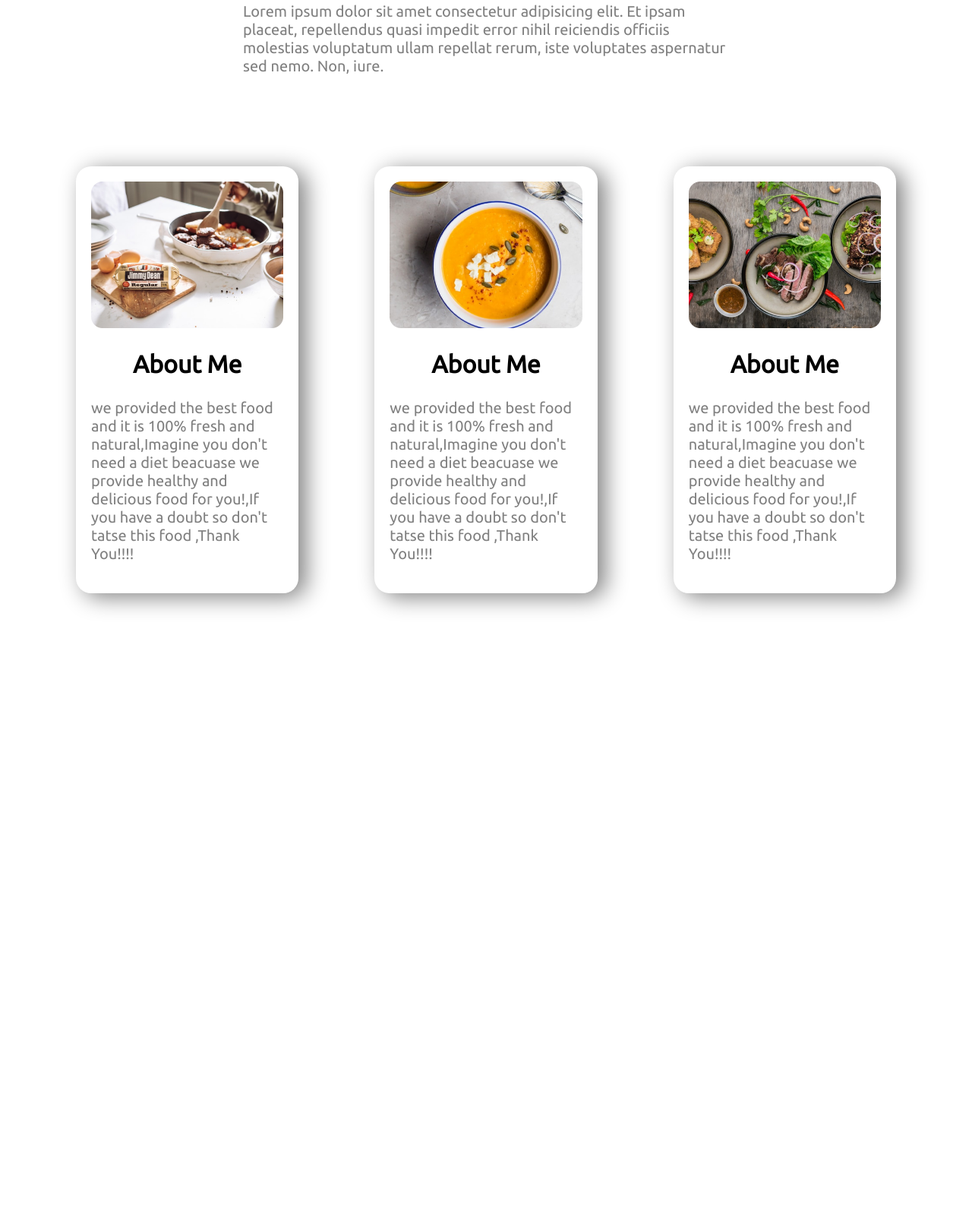
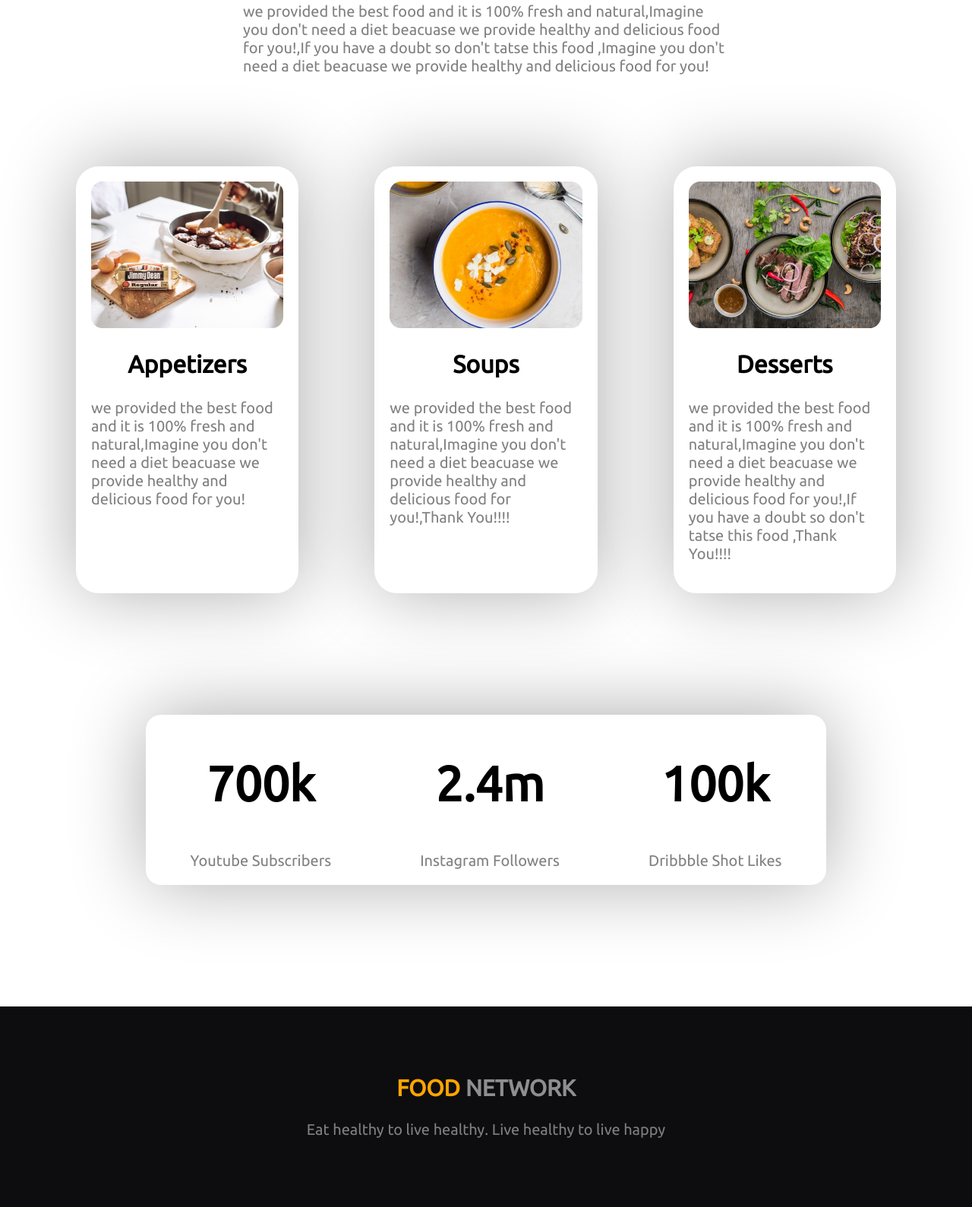
Before and after one commit to yasin2514/food-network, a plain HTML site: page index.html in a window 1280 px wide. Shown: the part 1645-3234 px from the top of the page at 76% size. Before the commit the page ends 2526 px from the top, so only its background shows below. Drawn offline with Linux system fonts and the light colour scheme.

Commit message:
complete

```diff
--- a/index.html
+++ b/index.html
@@ -68,7 +68,7 @@
     <section  id="section-3-fooditem">
       <div class="food-item-width">
         <h1>My recipies</h1>
-      <p>Lorem ipsum dolor sit amet consectetur adipisicing elit. Et ipsam placeat, repellendus quasi impedit error nihil reiciendis officiis molestias voluptatum ullam repellat rerum, iste voluptates aspernatur sed nemo. Non, iure.</p></div>
+      <p>we provided the best food and it is 100% fresh and natural,Imagine you don't need a diet beacuase we provide healthy and delicious food for you!,If you have a doubt so don't tatse this food ,Imagine you don't need a diet beacuase we provide healthy and delicious food for you!</p></div>
      <div class="Flex-Container food-item">
 
         <div class="list-food">
@@ -77,18 +77,18 @@
           alt="no image"
         />
 
-        <h2>About Me</h2>
+        <h2>Appetizers</h2>
         <p>
-          we provided the best food and it is 100% fresh and natural,Imagine you don't need a diet beacuase we provide healthy and delicious food for you!,If you have a doubt so don't tatse this food ,Thank You!!!!
+          we provided the best food and it is 100% fresh and natural,Imagine you don't need a diet beacuase we provide healthy and delicious food for you!
         </p>
       </div>
       <div class="list-food">
         <img src="images/food/Project Cover.png" alt="no image">
 
 
-        <h2> About Me</h2>
+        <h2>Soups</h2>
         <p>
-          we provided the best food and it is 100% fresh and natural,Imagine you don't need a diet beacuase we provide healthy and delicious food for you!,If you have a doubt so don't tatse this food ,Thank You!!!!
+          we provided the best food and it is 100% fresh and natural,Imagine you don't need a diet beacuase we provide healthy and delicious food for you!,Thank You!!!!
         </p>
       </div>
       <div class=" list-food">
@@ -97,7 +97,7 @@
           alt="no image"
         />
 
-        <h2>About Me</h2>
+        <h2>Desserts</h2>
         <p>
           we provided the best food and it is 100% fresh and natural,Imagine you don't need a diet beacuase we provide healthy and delicious food for you!,If you have a doubt so don't tatse this food ,Thank You!!!!
         </p>
@@ -107,5 +107,40 @@
 
     <!-- section -3 Food Item end -->
 
+
+    <!-- section -4 Social media start -->
+
+    <section class="Flex-Container " id="social" >
+
+        <div class="social-media">
+
+        <h1>700k</h1>
+        <p> Youtube Subscribers</p>
+      </div>
+
+
+
+      <div class="social-media">
+        <h1>2.4m</h1>
+        <p>Instagram Followers </p>
+      </div>
+
+
+
+      <div class="social-media">
+        <h1>100k</h1>
+        <p>Dribbble Shot Likes</p>
+      </div>
+
+    </section>
+
+    <!-- section -4 Social Media end -->
+
+    <footer class="footer">
+     <div class="footer-text">
+        <h2><span>FOOD</span> NETWORK</h2>
+      <p>Eat healthy to live healthy. Live healthy to live happy</p></div>
+    </footer>
+
   </body>
 </html>
--- a/style.css
+++ b/style.css
@@ -61,8 +61,8 @@ body {
 .list-food {
   width: 32%;
   padding: 20px;
-  box-shadow: 10px 5px   30px gray;
-  border-radius: 20px ;
+ box-shadow: 1px -2px 100px rgb(172, 172, 172);
+  border-radius: 30px ;
   margin: 50px;
 
 }
@@ -81,3 +81,37 @@ body {
   color: gray;
   font-size: 20px;
 }
+#social{
+  width: 70%;
+  margin: 60px auto;
+ box-shadow: 1px -2px 100px rgb(172, 172, 172);
+ border-radius: 20px;
+
+}
+.social-media{
+  margin: 0px auto;
+  text-align: center;
+}
+.social-media h1{
+  font-size: 4rem;
+  font-weight: bold
+}
+.footer{
+  background-color: rgb(13, 12, 14);
+  padding: 50px;
+  margin-top: 160px;
+
+
+}
+.footer-text{
+  width: 50%;
+  margin: 40px auto;
+  text-align: center;
+}
+.footer-text span{
+  color:orange;
+}
+.footer-text h2{
+  color: rgba(207, 207, 207, 0.671);
+  font-size: 30px;
+}
```
